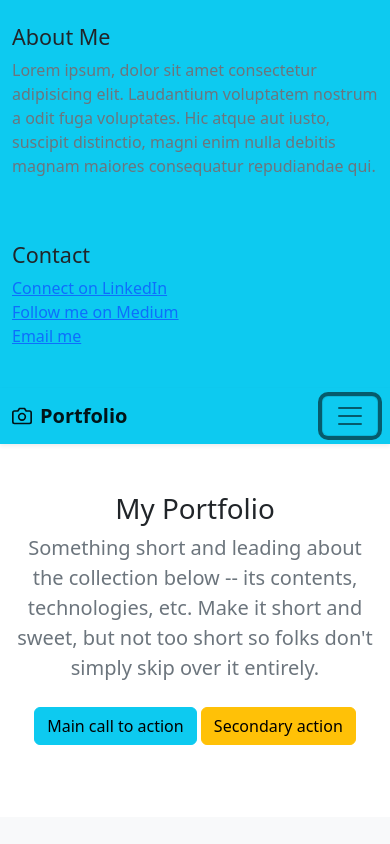
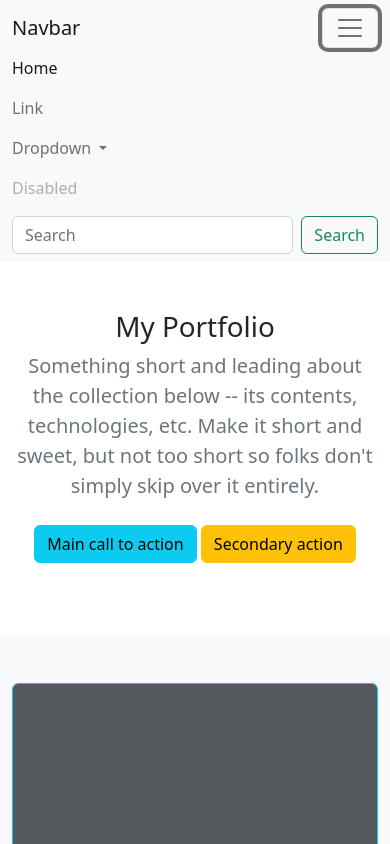
Before and after one commit to YetiPanda/Portfolio-Project, a plain HTML site: page index.html in a window 390 px wide. Both pictures are taken after a click on the button "Toggle navigation". Shown: the top 844 px of the page. Drawn offline with nearby package versions, Linux system fonts and the light colour scheme.

Commit message:
Nav bar update

```diff
--- /dev/null
+++ b/css/styles.css
@@ -0,0 +1,4 @@
+.carousel > .carousel-inner > .carousel-item > img{
+    width:240px; /* Yeap you can change the width and height*/
+    height:160px;
+}
--- a/index.html
+++ b/index.html
@@ -17,7 +17,43 @@
 
   <body>
     <header>
-      <div class="collapse bg-info" id="navbarHeader">
+        <nav class="navbar navbar-expand-lg bg-light">
+            <div class="container-fluid">
+              <a class="navbar-brand" href="#">Navbar</a>
+              <button class="navbar-toggler" type="button" data-bs-toggle="collapse" data-bs-target="#navbarSupportedContent" aria-controls="navbarSupportedContent" aria-expanded="false" aria-label="Toggle navigation">
+                <span class="navbar-toggler-icon"></span>
+              </button>
+              <div class="collapse navbar-collapse" id="navbarSupportedContent">
+                <ul class="navbar-nav me-auto mb-2 mb-lg-0">
+                  <li class="nav-item">
+                    <a class="nav-link active" aria-current="page" href="#">Home</a>
+                  </li>
+                  <li class="nav-item">
+                    <a class="nav-link" href="#">Link</a>
+                  </li>
+                  <li class="nav-item dropdown">
+                    <a class="nav-link dropdown-toggle" href="#" role="button" data-bs-toggle="dropdown" aria-expanded="false">
+                      Dropdown
+                    </a>
+                    <ul class="dropdown-menu">
+                      <li><a class="dropdown-item" href="#">Action</a></li>
+                      <li><a class="dropdown-item" href="#">Another action</a></li>
+                      <li><hr class="dropdown-divider"></li>
+                      <li><a class="dropdown-item" href="#">Something else here</a></li>
+                    </ul>
+                  </li>
+                  <li class="nav-item">
+                    <a class="nav-link disabled">Disabled</a>
+                  </li>
+                </ul>
+                <form class="d-flex" role="search">
+                  <input class="form-control me-2" type="search" placeholder="Search" aria-label="Search">
+                  <button class="btn btn-outline-success" type="submit">Search</button>
+                </form>
+              </div>
+            </div>
+          </nav>
+      <!-- <div class="collapse bg-info" id="navbarHeader">
         <div class="container">
           <div class="row">
             <div class="col-sm-8 col-md-7 py-4">
@@ -79,7 +115,7 @@
             <span class="navbar-toggler-icon"></span>
           </button>
         </div>
-      </div>
+      </div> -->
     </header>
 
     <main>
@@ -336,7 +372,7 @@
       </div>
     </footer>
 
-    <!-- Add the Bootstrap script link here -->
+    <!-- Bootstrap script link here -->
     <script
       src="https://cdn.jsdelivr.net/npm/bootstrap@5.2.3/dist/js/bootstrap.bundle.min.js"
       integrity="sha384-kenU1KFdBIe4zVF0s0G1M5b4hcpxyD9F7jL+jjXkk+Q2h455rYXK/7HAuoJl+0I4"
```
Also changed, not shown: img/Trooper-FU.jpg (added), img/Uz6Xq1v.png (added), img/fuckery.jpg (added), img/what.jpg (added), 1 other file.
